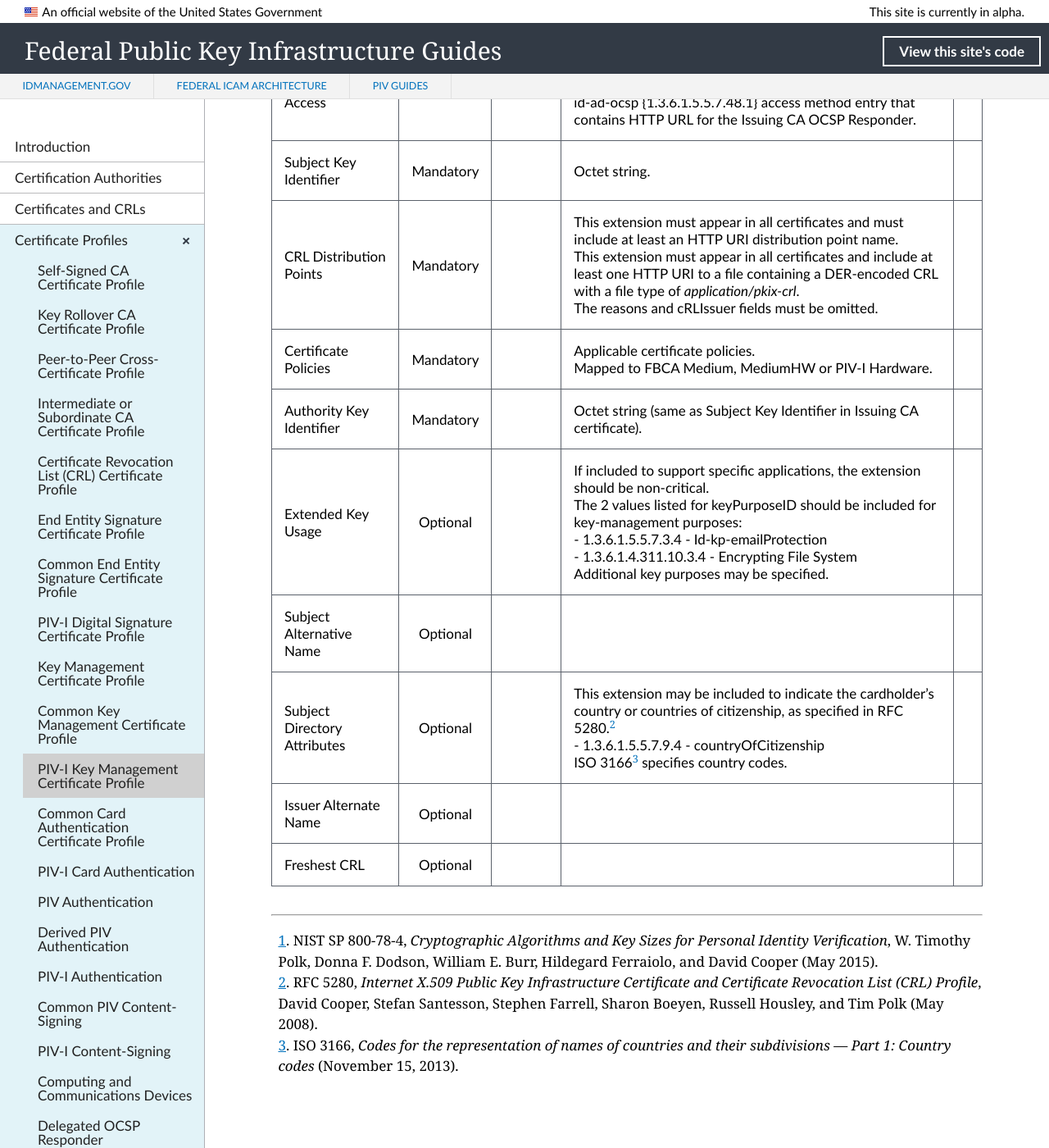
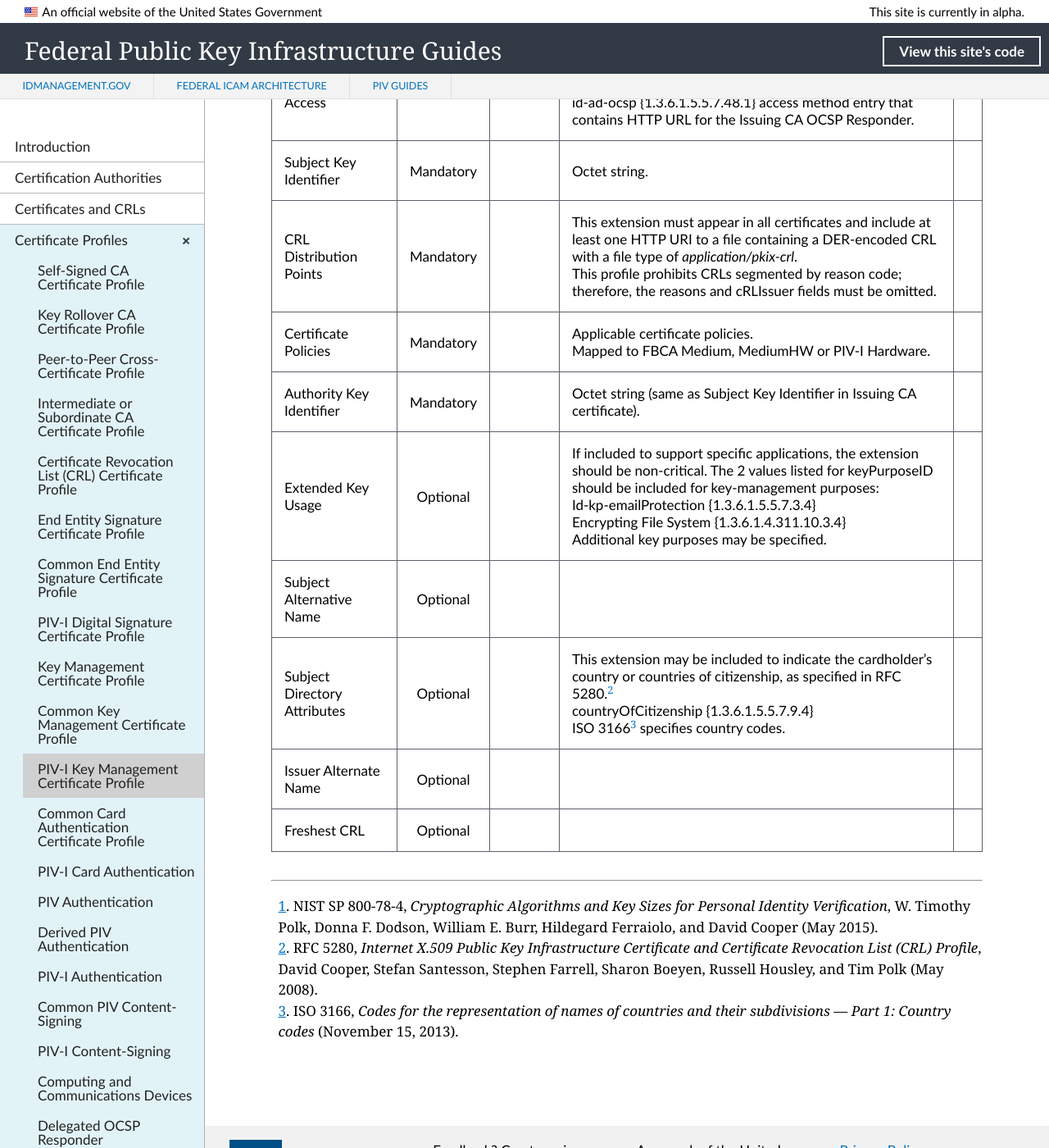
Before and after one commit to GSA/fpki-guides, a Jekyll site: the page built from _profiles/11_pivi_key_mgmt.md, in a window 1280 px wide and 1400 px high, scrolled down 1308 px. Shown: the whole window at 82% size. Built offline with Jekyll 4.4.1, drawn with Linux system fonts in a browser that asks for light colours; nearby versions of some CDN libraries; library files that are not in the unit come from our copies; some of the changed text lies outside the part shown.

Commit message:
Update 11_pivi_key_mgmt.md
Content and formatting

```diff
--- a/_profiles/11_pivi_key_mgmt.md
+++ b/_profiles/11_pivi_key_mgmt.md
@@ -9,24 +9,24 @@
 | **Field** |       |       | **Value**                             |
 | :-------- | :---: | :---: | :-------------------------------     |
 | Version   |       |       | V3 (2)                                 |
-| Serial Number   |       |       | Must be unique. |
-| Issuer Signature Algorithm   |       |       |  One of the following: <br>sha256WithRSAEncryption {1.2.840.113549.1.1.11} <br>ecdsa-with-SHA256 {1.2.840.10045.4.3.2} <br>ecdsa-with-SHA384 {1.2.840.10045.4.3.3} <br>ecdsa-with-SHA512 {1.2.840.10045.4.3.4}. |
-| Issuer   |       |       |  Unique X.500 Issuing CA DN. PrintableString encoding should be used whenever possible for Issuer and Subject Distinguished Names.  |
+| Serial Number   |       |       | Must be a unique, positive number. |
+| Issuer Signature Algorithm   |       |       |  One of the following: <br>sha256WithRSAEncryption {1.2.840.113549.1.1.11} <br>ecdsa-with-SHA256 {1.2.840.10045.4.3.2}<br>ecdsa-with-SHA384 {1.2.840.10045.4.3.3}<br>ecdsa-with-SHA512 {1.2.840.10045.4.3.4} |
+| Issuer   |       |       |  Unique X.500 Issuing CA Distinguished Name (DN).<br>PrintableString encoding should be used whenever possible for Issuer and Subject DNs.  |
 | Validity Period   |       |       |  No longer than 3 years from date of issue.<br>Expressed in UTCTime for dates until end of 2049 and GeneralizedTime for dates thereafter.  |
-| Subject   |       |       |   Unique X.500 subject DN of the owner of the subject public key in the certificate.<br>PrintableString encoding should be used whenever possible for Issuer and Subject Distinguished Names.   |
+| Subject   |       |       |   Unique X.500 Subject DN of the owner of the subject public key in the certificate.<br>PrintableString encoding should be used whenever possible for Issuer and Subject DNs.   |
 | Subject Public Key Information   |       |       |   For RSA, must be at least 2048 bit modulus, rsaEncryption {1.2.840.113549.1.1.1}.<br>For ECC, implicitly specify parameters through an OID associated with a NIST-approved curve referenced in NIST SP 800-78-4.<sup>[1](#1)</sup>    |
 | Signature   |       |       |   sha256WithRSAEncryption {1.2.840.113549.1.1.11}<BR>or ECDSA with appropriate Hash.   |
 |               |                 |              |                                       |
 | **Extension** |  **Required**   | **Critical** | **Value**                             |
 | Key Usage  | Mandatory | True |  keyEncipherment&mdash;when Subject Public key is RSA.<BR>keyAgreement&mdash;when Subject Public key is DH, ECC, or KEA. |<!--"Subject" needed?-->
-| Authority Information Access   | Mandatory  |  | id-ad-caIssuers {1.3.6.1.5.5.7.48.2} access method entry that contains HTTP URL for .p7c file containing certificates issued to Issuing CA.<BR>id-ad-ocsp {1.3.6.1.5.5.7.48.1} access method entry that contains HTTP URL for the Issuing CA OCSP Responder. |
+| Authority Information Access   | Mandatory  |  | id-ad-caIssuers {1.3.6.1.5.5.7.48.2} access method entry that contains HTTP URL for .p7c file containing certificates issued to Issuing CA.<br>id-ad-ocsp {1.3.6.1.5.5.7.48.1} access method entry that contains HTTP URL for the Issuing CA OCSP Responder. |
 | Subject Key Identifier   | Mandatory |  | Octet string.  |
-| CRL Distribution Points   | Mandatory |   |  This extension must appear in all certificates and must include at least an HTTP URI distribution point name.<br>This extension must appear in all certificates and include at least one HTTP URI to a file containing a DER-encoded CRL with a file type of _application/pkix-crl_.<br>The reasons and cRLIssuer fields must be omitted. <!--Redundancy issue.--> |
+| CRL Distribution Points   | Mandatory |   |  This extension must appear in all certificates and include at least one HTTP URI to a file containing a DER-encoded CRL with a file type of _application/pkix-crl_.<br>This profile prohibits CRLs segmented by reason code; therefore, the reasons and cRLIssuer fields must be omitted. |
 | Certificate Policies   | Mandatory  |  | Applicable certificate policies.<br>Mapped to FBCA Medium, MediumHW or PIV-I Hardware. |
 | Authority Key Identifier   | Mandatory  |  | Octet string (same as Subject Key Identifier in Issuing CA certificate). |
-| Extended Key Usage   | Optional |  |  If included to support specific applications, the extension should be non-critical.<BR>The 2 values listed for keyPurposeID should be included for key-management purposes:<br>- 1.3.6.1.5.5.7.3.4 - Id-kp-emailProtection<BR>- 1.3.6.1.4.311.10.3.4 - Encrypting File System<br>Additional key purposes may be specified.  |
+| Extended Key Usage   | Optional |  |  If included to support specific applications, the extension should be non-critical. The 2 values listed for keyPurposeID should be included for key-management purposes:<br>Id-kp-emailProtection {1.3.6.1.5.5.7.3.4}<br> Encrypting File System {1.3.6.1.4.311.10.3.4}<br>Additional key purposes may be specified.  |
 | Subject Alternative Name   | Optional  |  |   |
-| Subject Directory Attributes   | Optional  |  | This extension may be included to indicate the cardholder's country or countries of citizenship, as specified in RFC 5280.<sup>[2](#2)</sup><br>- 1.3.6.1.5.5.7.9.4 - countryOfCitizenship<br>ISO 3166<sup>[3](#3)</sup> specifies country codes. |
+| Subject Directory Attributes   | Optional  |  | This extension may be included to indicate the cardholder's country or countries of citizenship, as specified in RFC 5280.<sup>[2](#2)</sup><br>countryOfCitizenship {1.3.6.1.5.5.7.9.4}<br>ISO 3166<sup>[3](#3)</sup> specifies country codes. |
 | Issuer Alternate Name   | Optional  |  |   |
 | Freshest CRL   | Optional  |  |   |
 
```
